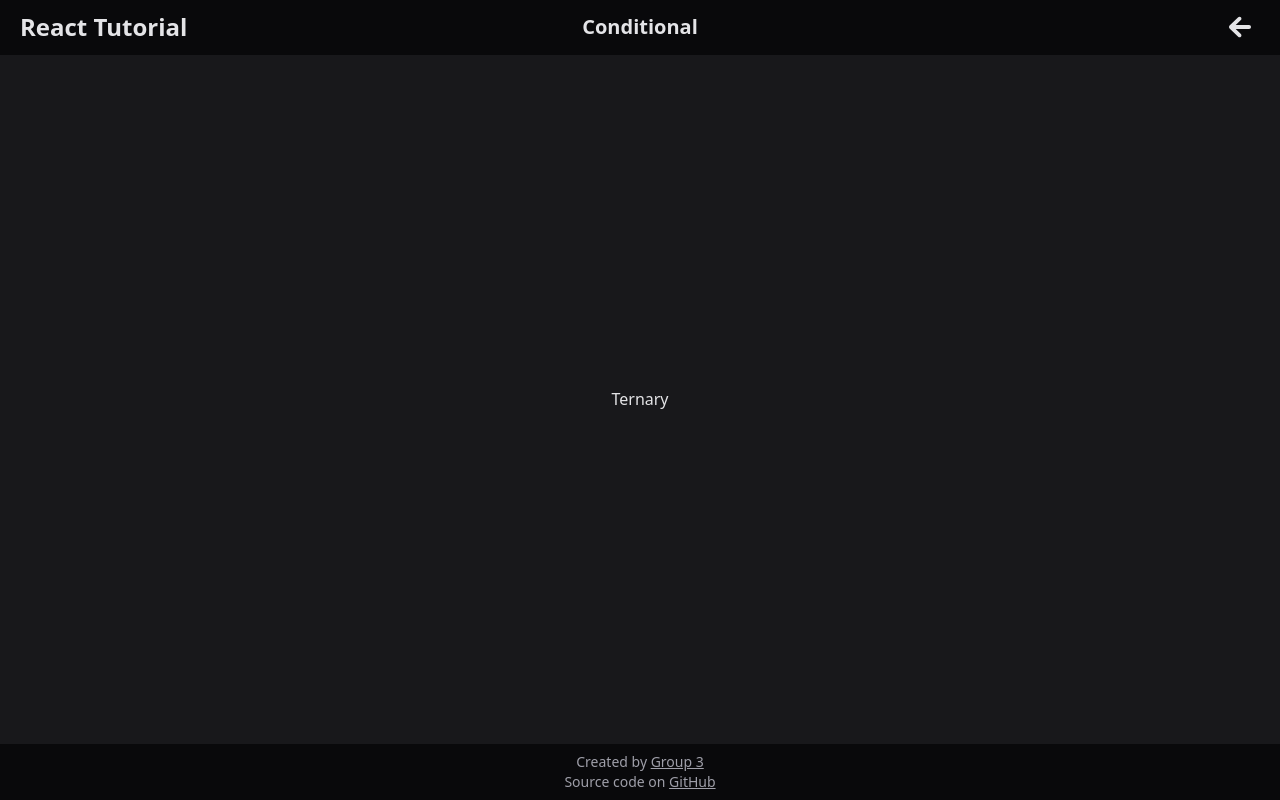
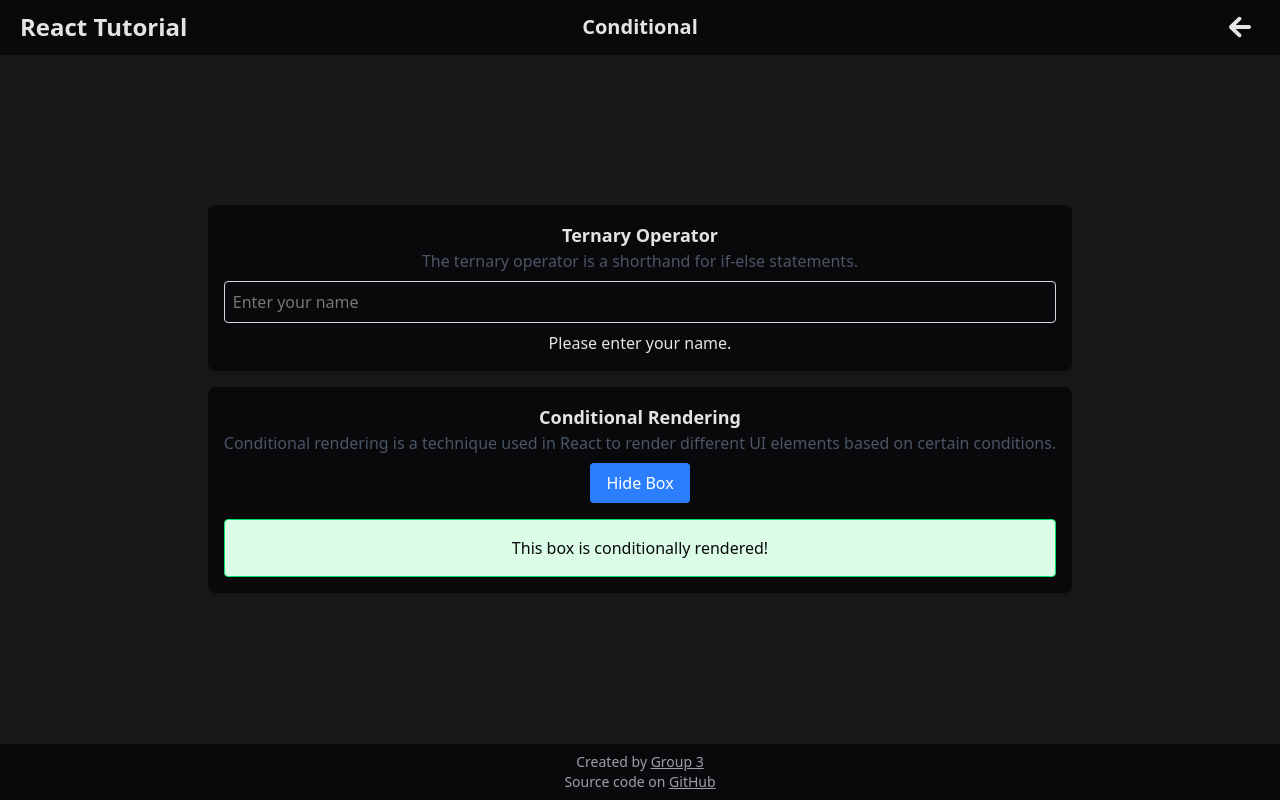
Before and after one commit to AetherKnowledge/React-Tutorial-3-State, a React (Vite) app: page /conditional in a window 1280 px wide. Built offline with nearby package versions, Linux system fonts and the light colour scheme.

Commit message:
Refactor Conditional component to implement ternary operator functionality and conditional rendering

```diff
--- a/src/components/Conditional/Conditional.jsx
+++ b/src/components/Conditional/Conditional.jsx
@@ -1,5 +1,47 @@
-const Ternary = () => {
-  return <div>Ternary</div>;
+import { useState } from "react";
+
+const Conditional = () => {
+  const [name, setName] = useState("");
+  const [showBox, setShowBox] = useState(true);
+
+  return (
+    <div className="flex flex-col items-center justify-center space-y-4">
+      <div className="text-center w-full bg-zinc-950 p-4 rounded-lg shadow-md">
+        <h2 className="text-lg font-semibold">Ternary Operator</h2>
+        <p className="text-gray-600">
+          The ternary operator is a shorthand for if-else statements.
+        </p>
+        <input
+          type="text"
+          placeholder="Enter your name"
+          value={name}
+          onChange={(e) => setName(e.target.value)}
+          className="mt-2 p-2 border border-gray-300 rounded w-full"
+        />
+        <p className="mt-2">
+          {name ? `Hello, ${name}!` : "Please enter your name."}
+        </p>
+      </div>
+      <div className="text-center w-full bg-zinc-950 p-4 rounded-lg shadow-md">
+        <h2 className="text-lg font-semibold">Conditional Rendering</h2>
+        <p className="text-gray-600">
+          Conditional rendering is a technique used in React to render different
+          UI elements based on certain conditions.
+        </p>
+        <button
+          onClick={() => setShowBox(!showBox)}
+          className="mt-2 px-4 py-2 bg-blue-500 text-white rounded hover:bg-blue-600"
+        >
+          {showBox ? "Hide" : "Show"} Box
+        </button>
+        {showBox && (
+          <div className="mt-4 p-4 bg-green-100 border border-green-400 rounded text-zinc-950">
+            This box is conditionally rendered!
+          </div>
+        )}
+      </div>
+    </div>
+  );
 };
 
-export default Ternary;
+export default Conditional;
```
